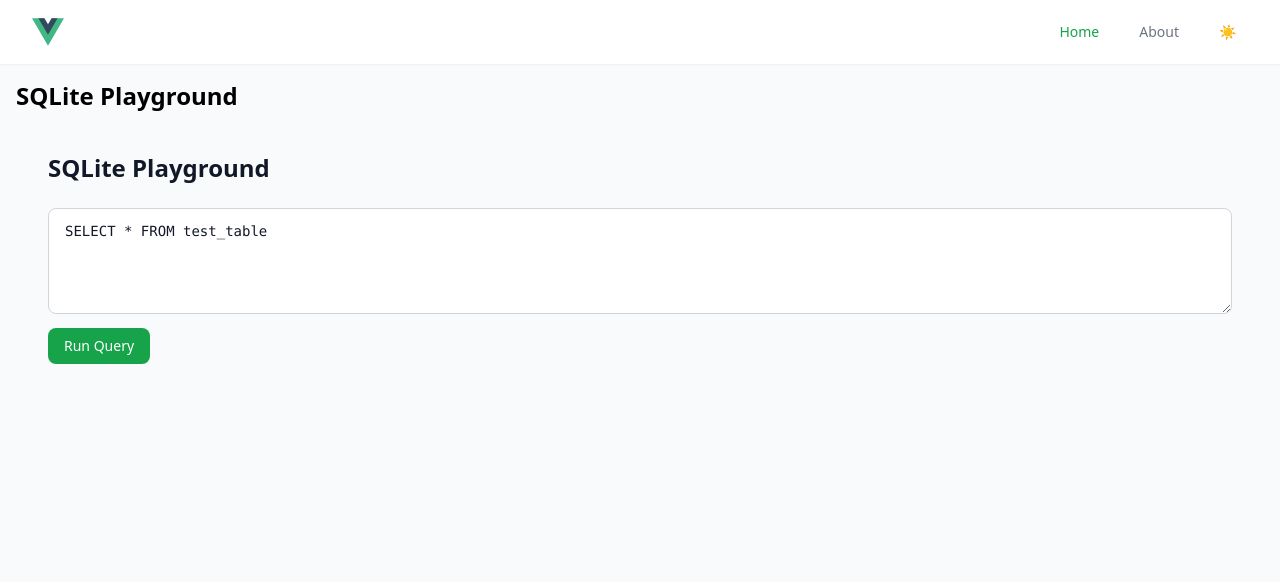
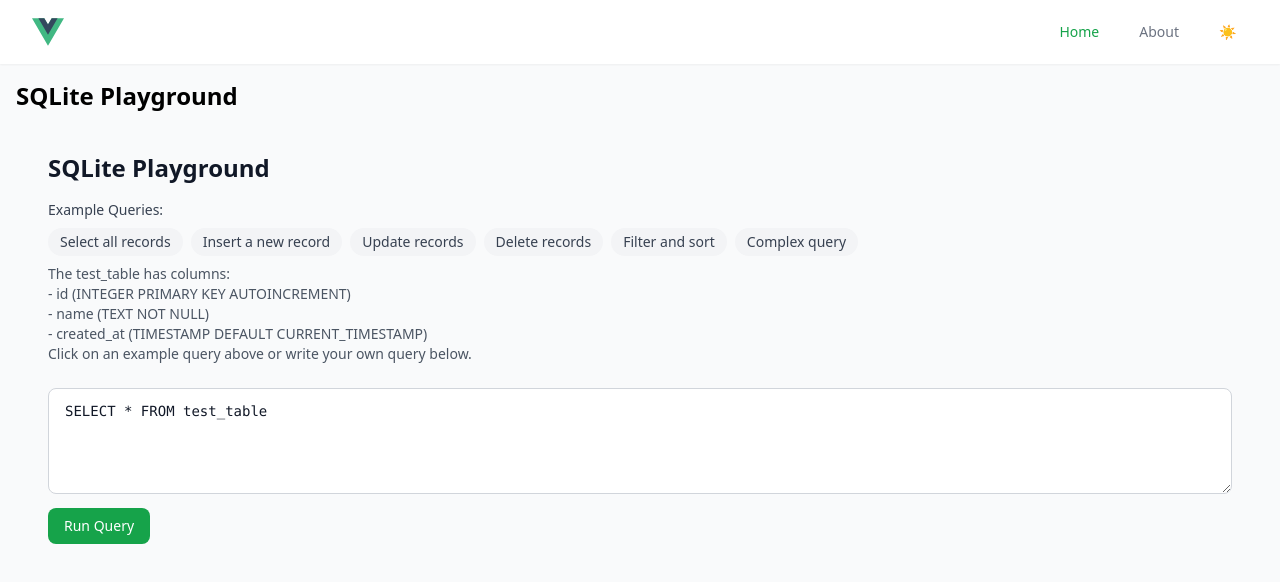
Before and after one commit to SodY2/mufftranslator, a Vue app: page / in a window 1280 px wide. Shown: the top 582 px of the page. Built offline with nearby package versions, Linux system fonts and the light colour scheme.

Commit message:
improved the playground

```diff
--- a/src/components/ThePlayground.vue
+++ b/src/components/ThePlayground.vue
@@ -7,6 +7,37 @@ const { isLoading, error, executeQuery } = useSQLite()
 const sqlQuery = ref('SELECT * FROM test_table')
 const queryResult = ref<any[]>([])
 const queryError = ref<string | null>(null)
+
+const exampleQueries = [
+  {
+    title: 'Select all records',
+    query: 'SELECT * FROM test_table',
+  },
+  {
+    title: 'Insert a new record',
+    query: 'INSERT INTO test_table (name) VALUES (\'New Test Item\')',
+  },
+  {
+    title: 'Update records',
+    query: 'UPDATE test_table SET name = \'Updated Item\' WHERE name LIKE \'New%\'',
+  },
+  {
+    title: 'Delete records',
+    query: 'DELETE FROM test_table WHERE name = \'Updated Item\'',
+  },
+  {
+    title: 'Filter and sort',
+    query: 'SELECT * FROM test_table ORDER BY created_at DESC',
+  },
+  {
+    title: 'Complex query',
+    query: 'SELECT name, created_at FROM test_table WHERE created_at > date(\'now\', \'-1 day\')',
+  },
+]
+
+function setExampleQuery(query: string) {
+  sqlQuery.value = query
+}
 
 async function runQuery() {
   queryError.value = null
@@ -20,7 +51,7 @@ async function runQuery() {
       queryResult.value = (result?.result.resultRows || []) as any[]
     }
     else {
-      const selectResult = await executeQuery('SELECT * FROM test')
+      const selectResult = await executeQuery('SELECT * FROM test_table')
       queryResult.value = (selectResult?.result.resultRows || []) as any[]
     }
   }
@@ -35,6 +66,33 @@ async function runQuery() {
     <h2 class="text-2xl font-bold text-gray-900 dark:text-white">
       SQLite Playground
     </h2>
+
+    <div class="mt-4 space-y-2">
+      <h3 class="text-sm font-medium text-gray-700 dark:text-gray-300">
+        Example Queries:
+      </h3>
+      <div class="flex flex-wrap gap-2">
+        <button
+          v-for="example in exampleQueries"
+          :key="example.title"
+          class="px-3 py-1 text-sm rounded-full
+            bg-gray-100 hover:bg-gray-200
+            dark:bg-gray-800 dark:hover:bg-gray-700
+            text-gray-700 dark:text-gray-300
+            transition-colors duration-200"
+          @click="setExampleQuery(example.query)"
+        >
+          {{ example.title }}
+        </button>
+      </div>
+      <p class="text-sm text-gray-600 dark:text-gray-400">
+        The test_table has columns:<br>
+        - id (INTEGER PRIMARY KEY AUTOINCREMENT)<br>
+        - name (TEXT NOT NULL)<br>
+        - created_at (TIMESTAMP DEFAULT CURRENT_TIMESTAMP)<br>
+        Click on an example query above or write your own query below.
+      </p>
+    </div>
 
     <div class="mt-6 space-y-4">
       <div class="space-y-2">
--- a/src/composables/useSQLite.ts
+++ b/src/composables/useSQLite.ts
@@ -4,10 +4,11 @@ import { DatabaseError, InitializationError, QueryError } from '@/utils/errors'
 import { sqlite3Worker1Promiser } from '@sqlite.org/sqlite-wasm'
 import { ref } from 'vue'
 
+const isInitialized = ref(false)
+
 export function useSQLite() {
   const isLoading = ref(false)
   const error = ref<Error | null>(null)
-  const isInitialized = ref(false)
 
   let promiser: ReturnType<typeof sqlite3Worker1Promiser> | null = null
   let dbId: string | null = null
@@ -85,6 +86,7 @@ export function useSQLite() {
         bind: params,
         returnValue: 'resultRows',
       })
+      log('Query result:', result)
 
       if (result.type === 'error')
         throw new Error(result.result.message)
```
